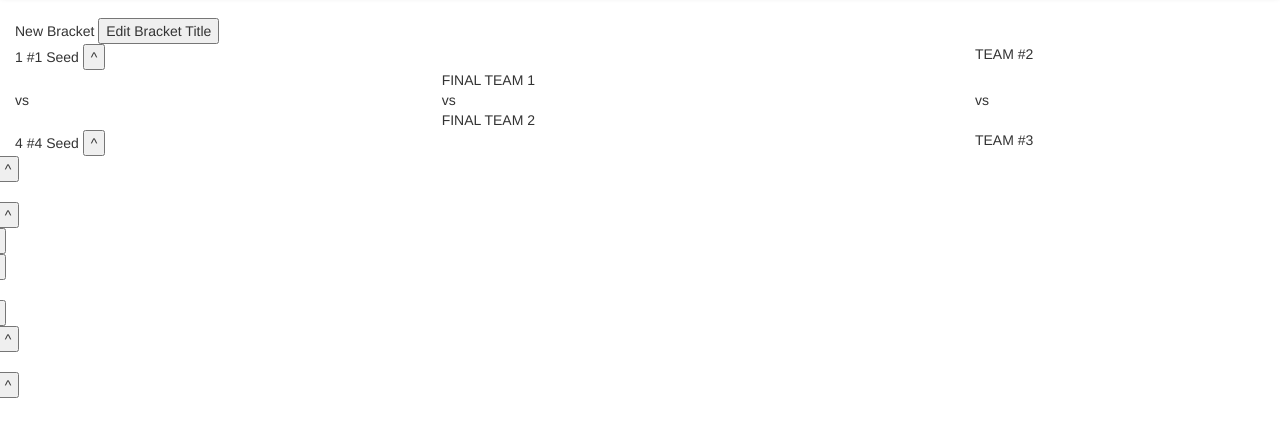
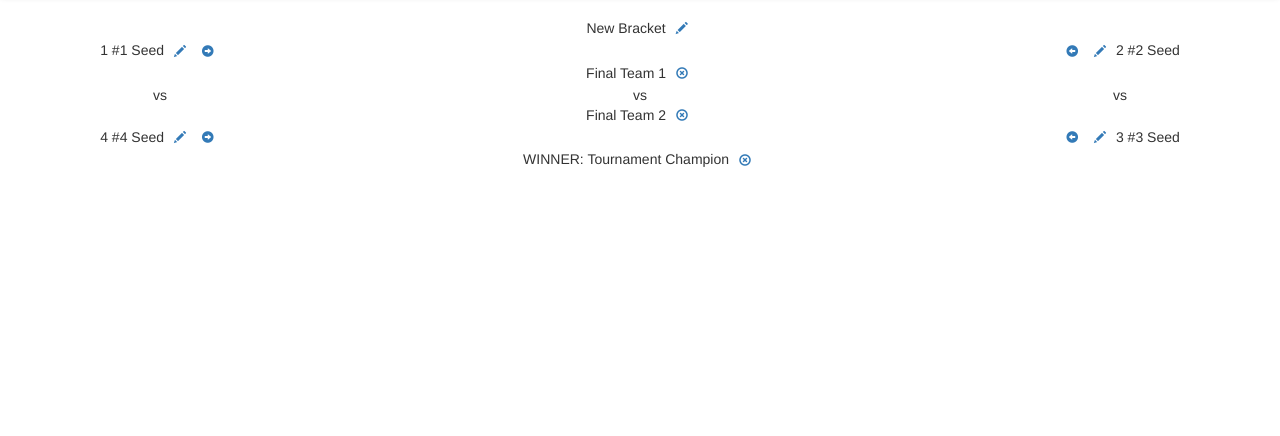
Before and after one commit to aautem/bracketbuilder, a website: page client/index.html at #/mybracket in a window 1280 px wide. Shown: the part 54-490 px from the top of the page. Drawn offline with nearby package versions, Linux system fonts and the light colour scheme; no server answers.

Commit message:
Create basic layout for bracket display

```diff
--- a/client/app/four-team/four-team.html
+++ b/client/app/four-team/four-team.html
@@ -23,28 +23,49 @@
 </nav>
 
 <!-- BOOTSTRAP BODY -->
-<div class="container-fluid">
+<div class="container-fluid text-center">
   <div class="row">
     <div class="col-md-12">
       {{data.bracket.name || 'New Bracket'}}
-      <button ng-click="addTitle()">Edit Bracket Title</button>
+      <button type="button" class="btn btn-link btn-xs" ng-click="addTitle()">
+        <span class="glyphicon glyphicon-pencil" aria-hidden="true"></span>
+      </button>
     </div>
   </div>
   <div class="row">
     <div class="col-md-3">
       <span>1</span>
-      <span ng-click="advanceTeam(0,4)">{{data.bracket.teams[0] || '#1 Seed'}}</span>
-      <button ng-click="addTeam(0)">^</button>
+      <span>{{data.bracket.teams[0] || '#1 Seed'}}</span>
+      <button type="button" class="btn btn-link btn-xs" ng-click="addTeam(0)">
+        <span class="glyphicon glyphicon-pencil" aria-hidden="true"></span>
+      </button>
+      <button type="button" class="btn btn-link btn-xs" ng-click="advanceTeam(0,4)">
+        <span class="glyphicon glyphicon-circle-arrow-right" aria-hidden="true"></span>
+      </button>
     </div>
     <div class="col-md-1"></div>
     <div class="col-md-4"></div>
     <div class="col-md-1"></div>
-    <div class="col-md-3">TEAM #2</div>
+    <div class="col-md-3">
+      <button type="button" class="btn btn-link btn-xs" ng-click="advanceTeam(1,5)">
+        <span class="glyphicon glyphicon-circle-arrow-left" aria-hidden="true"></span>
+      </button>
+      <button type="button" class="btn btn-link btn-xs" ng-click="addTeam(1)">
+        <span class="glyphicon glyphicon-pencil" aria-hidden="true"></span>
+      </button>
+      <span>2</span>
+      <span>{{data.bracket.teams[1] || '#2 Seed'}}</span>
+    </div>
   </div>
   <div class="row">
     <div class="col-md-3"></div>
     <div class="col-md-1"></div>
-    <div class="col-md-4">FINAL TEAM 1</div>
+    <div class="col-md-4">
+      <span ng-click="advanceTeam(4,6)">{{data.bracket.teams[4] || 'Final Team 1'}}
+      <button type="button" class="btn btn-link btn-xs" ng-click="remove(4)">
+        <span class="glyphicon glyphicon-remove-circle" aria-hidden="true"></span>
+      </button>
+    </div>
     <div class="col-md-1"></div>
     <div class="col-md-3"></div>
   </div>
@@ -58,93 +79,46 @@
   <div class="row">
     <div class="col-md-3"></div>
     <div class="col-md-1"></div>
-    <div class="col-md-4">FINAL TEAM 2</div>
+    <div class="col-md-4">
+      <span ng-click="advanceTeam(5,6)">{{ data.bracket.teams[5] || 'Final Team 2'}}
+      <button type="button" class="btn btn-link btn-xs" ng-click="remove(5)">
+        <span class="glyphicon glyphicon-remove-circle" aria-hidden="true"></span>
+      </button>
+    </div>
     <div class="col-md-1"></div>
     <div class="col-md-3"></div>
   </div>
   <div class="row">
     <div class="col-md-3">
-      <span class="seed">4</span>
-      <span ng-click="advanceTeam(3,4)">{{data.bracket.teams[3] || '#4 Seed'}}</span>
-      <button ng-click="addTeam(3)">^</button>
+      <span>4</span>
+      <span>{{data.bracket.teams[3] || '#4 Seed'}}</span>
+      <button type="button" class="btn btn-link btn-xs" ng-click="addTeam(3)">
+        <span class="glyphicon glyphicon-pencil" aria-hidden="true"></span>
+      </button>
+      <button type="button" class="btn btn-link btn-xs" ng-click="advanceTeam(3,4)">
+        <span class="glyphicon glyphicon-circle-arrow-right" aria-hidden="true"></span>
+      </button>
     </div>
     <div class="col-md-1"></div>
     <div class="col-md-4"></div>
     <div class="col-md-1"></div>
-    <div class="col-md-3">TEAM #3</div>
+    <div class="col-md-3">
+      <button type="button" class="btn btn-link btn-xs" ng-click="advanceTeam(2,5)">
+        <span class="glyphicon glyphicon-circle-arrow-left" aria-hidden="true"></span>
+      </button>
+      <button type="button" class="btn btn-link btn-xs" ng-click="addTeam(2)">
+        <span class="glyphicon glyphicon-pencil" aria-hidden="true"></span>
+      </button>
+      <span>3</span>
+      <span>{{data.bracket.teams[2] || '#3 Seed'}}</span>
+    </div>
   </div>
-</div>
-<!-- END BOOTSTRAP BODY -->
-
-<div class="row">
-  <div class="col-1-3">
-    <!-- LEFT SIDE BRACKET -->
-    <div class="matchup">
-
-      <div class="team">
-        <span class="seed">1</span>
-        <span ng-click="advanceTeam(0,4)">{{ data.bracket.teams[0] }}</span>
-        <button ng-click="addTeam(0)">^</button>
-      </div>
-
-      <div class="spacer"></div>
-      <div class="spacer"></div>
-      <div class="vs">vs</div>
-      <div class="spacer"></div>
-      <div class="spacer"></div>
-
-      <div class="team">
-        <span class="seed">4</span>
-        <span ng-click="advanceTeam(3,4)">{{ data.bracket.teams[3] }}</span>
-        <button ng-click="addTeam(3)">^</button>
-      </div>
-
-    </div>
-  </div><!--
-  --><div class="col-1-3">
-    <!-- CHAMPIONSHIP -->
-    <div class="champ">{{ data.bracket.teams[6] }}<button ng-click="remove(6)">r</button></div>
-
-    <div class="matchup">
-
-      <div class="team" ng-click="advanceTeam(4,6)">
-        {{ data.bracket.teams[4] }}
-        <button ng-click="remove(4)">r</button>
-      </div>
-
-      <div class="spacer"></div>
-      <div class="vs">vs</div>
-      <div class="spacer"></div>
-
-      <div class="team" ng-click="advanceTeam(5,6)">
-        {{ data.bracket.teams[5] }}
-        <button ng-click="remove(5)">r</button>
-      </div>
-
-    </div>
-  </div><!--
-  --><div class="col-1-3">
-    <!-- RIGHT SIDE BRACKET -->
-    <div class="matchup">
-
-      <div class="team">
-        <span class="seed">2</span>
-        <span ng-click="advanceTeam(1,5)">{{ data.bracket.teams[1] }}</span>
-        <button ng-click="addTeam(1)">^</button>
-      </div>
-
-      <div class="spacer"></div>
-      <div class="spacer"></div>
-      <div class="vs">vs</div>
-      <div class="spacer"></div>
-      <div class="spacer"></div>
-
-      <div class="team">
-        <span class="seed">3</span>
-        <span ng-click="advanceTeam(2,5)">{{ data.bracket.teams[2] }}</span>
-        <button ng-click="addTeam(2)">^</button>
-      </div>
-
+  <div class="row">
+    <div class="col-md-12">
+      WINNER: {{data.bracket.teams[6] || 'Tournament Champion'}}
+      <button type="button" class="btn btn-link btn-xs" ng-click="remove(6)">
+        <span class="glyphicon glyphicon-remove-circle" aria-hidden="true"></span>
+      </button>
     </div>
   </div>
 </div>
```
